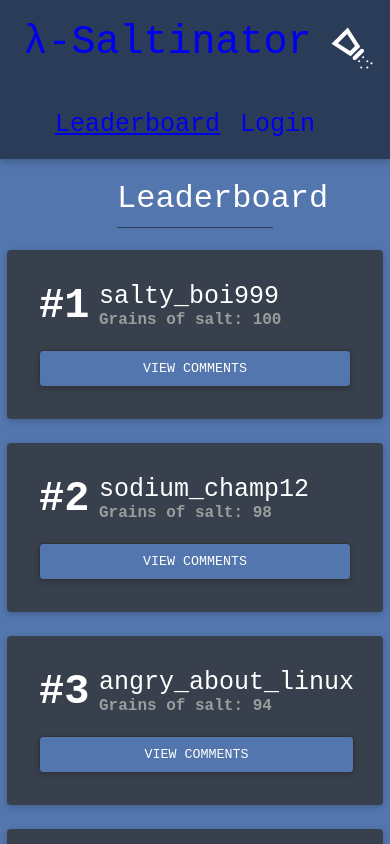
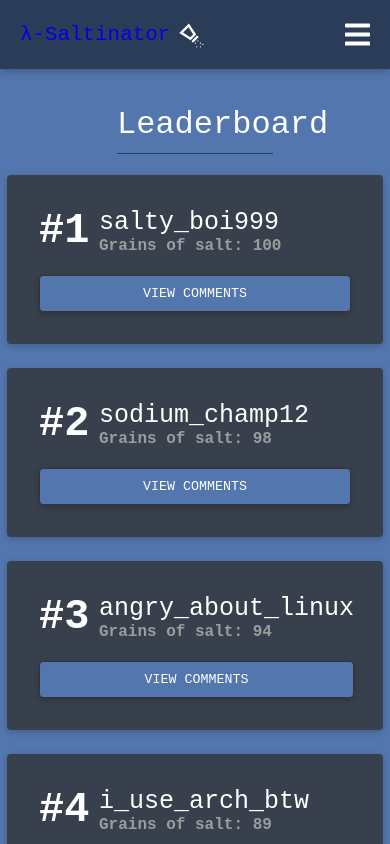
Before and after one commit to best-salitest-hacker-news-trolls/front-end, a React (Create React App) app in the folder saltinator/: page /leaderboard in a window 390 px wide. Shown: the top 844 px of the page. Built offline with nearby package versions, Linux system fonts and the light colour scheme.

Commit message:
add side drawer menu, responsive improvements

```diff
--- a/saltinator/src/App.js
+++ b/saltinator/src/App.js
@@ -20,7 +20,7 @@ const App = props => {
   return (
     <>
       <Router>
-        <Layout></Layout>
+        <Layout>
           <Switch>
             <Redirect exact from="/" to="/leaderboard"></Redirect>
             <Route path="/register">
@@ -37,8 +37,9 @@ const App = props => {
             </Route>
             <PrivateRoute path="/saved" component={Saved}></PrivateRoute>
           </Switch>
+          {props.errors && <Error message={props.errors.message}></Error>}
+        </Layout>
       </Router>
-      {props.errors && <Error message={props.errors.message}></Error>}
     </>
   );
 };
--- /dev/null
+++ b/saltinator/src/actions/toggleNav.js
@@ -0,0 +1,5 @@
+import { TOGGLE_NAV } from "./types";
+
+export const toggleNav = () => dispatch => {
+  dispatch({ type: TOGGLE_NAV });
+};
--- a/saltinator/src/actions/types.js
+++ b/saltinator/src/actions/types.js
@@ -27,3 +27,5 @@ export const SAVING_FAILURE = "SAVING_FAILURE";
 export const DELETE_LOADING = "DELETE_LOADING";
 export const DELETE_SUCCESS = "DELETE_SUCCESS";
 export const DELETE_FAILURE = "DELETE_FAILURE";
+
+export const TOGGLE_NAV = "TOGGLE_NAV";
--- /dev/null
+++ b/saltinator/src/components/layout/Drawer.js
@@ -0,0 +1,102 @@
+import React from "react";
+import styled from "styled-components";
+import { NavLink } from "react-router-dom";
+import { connect } from "react-redux";
+
+import { logout } from "../../actions/logout";
+import { toggleNav } from "../../actions/toggleNav";
+import colors from "../../styles/colors";
+import SearchForm from "./SearchForm";
+
+const Drawer = ({ isAuthenticated, logout, drawerIsVisible, toggleNav }) => {
+  return (
+    <Container>
+      <SideDrawer show={drawerIsVisible}>
+        <SearchForm></SearchForm>
+        <Links>
+          {isAuthenticated && (
+            <>
+              <StyledNavLink
+                activeStyle={activeStyles}
+                to="/leaderboard"
+                onClick={toggleNav}
+              >
+                Leaderboard
+              </StyledNavLink>
+              <StyledNavLink
+                activeStyle={activeStyles}
+                to="/saved"
+                onClick={toggleNav}
+              >
+                Favorites
+              </StyledNavLink>
+
+              <StyledNavLink to="/login" onClick={logout}>
+                Logout
+              </StyledNavLink>
+            </>
+          )}
+
+          {!isAuthenticated && (
+            <StyledNavLink to="/login" onClick={toggleNav}>
+              Login
+            </StyledNavLink>
+          )}
+        </Links>
+      </SideDrawer>
+    </Container>
+  );
+};
+
+const mapStateToProps = state => {
+  return {
+    isAuthenticated: state.isAuthenticated,
+    drawerIsVisible: state.drawerIsVisible
+  };
+};
+
+export default connect(mapStateToProps, { logout, toggleNav })(Drawer);
+
+const Container = styled.div`
+  max-width: 100%;
+  height: 100vh;
+  overflow: hidden;
+  position: relative;
+`;
+
+const SideDrawer = styled.nav`
+  z-index: 2;
+  transition: 0.4s ease-out all;
+  position: relative;
+  transform: ${props => (props.show ? `translateX(0)` : `translateX(200vw)`)};
+  display: flex;
+  flex-direction: column;
+  padding-top: 3rem;
+  align-items: center;
+  width: 100%;
+  height: 100vh;
+  background-color: ${colors.card};
+  max-width: 100vw;
+  overflow-x: hidden;
+`;
+
+const Links = styled.div`
+  display: flex;
+  flex-direction: column;
+  margin-top: 2rem;
+`;
+
+const activeStyles = {
+  textDecoration: "underline"
+};
+
+const StyledNavLink = styled(NavLink)`
+  text-decoration: none;
+  font-size: 36px;
+  margin-bottom: 2rem;
+  color: ${colors.text};
+
+  :hover {
+    color: #bbb;
+  }
+`;
--- a/saltinator/src/components/layout/Layout.js
+++ b/saltinator/src/components/layout/Layout.js
@@ -1,6 +1,29 @@
 import React from "react";
+import styled from "styled-components";
 import Navigation from "../navigation/Navigation";
+import Drawer from "./Drawer";
 
 export const Layout = ({ children }) => {
-  return <Navigation>{children}</Navigation>;
+  return (
+    <Container>
+      <Navigation></Navigation>
+      <Drawer></Drawer>
+      <Content>{children}</Content>
+    </Container>
+  );
 };
+
+const Container = styled.div`
+  max-width: 100%;
+  overflow-x: hidden;
+`;
+
+const Content = styled.main`
+  position: absolute;
+  top: 10%;
+  left: 50%;
+  transform: translate(-50%, 0);
+  z-index: 1;
+  display: flex;
+  justify-content: center;
+`;
--- a/saltinator/src/components/leaderboard/Leaderboard.js
+++ b/saltinator/src/components/leaderboard/Leaderboard.js
@@ -3,8 +3,6 @@ import axios from "axios";
 import LeaderCard from "./LeaderCard";
 import { leaderboardData } from "../../utils/mockData";
 import styled from "styled-components";
-
-import colors from "../../styles/colors";
 
 const HeaderContainer = styled.div`
   display: flex;
--- a/saltinator/src/components/navigation/navigation.js
+++ b/saltinator/src/components/navigation/navigation.js
@@ -5,8 +5,11 @@ import { connect } from "react-redux";
 
 import SearchForm from "../layout/SearchForm";
 import { logout } from "../../actions/logout";
+import { toggleNav } from "../../actions/toggleNav";
 
 const NavBar = styled.div`
+  z-index: 10;
+  position: relative;
   display: flex;
   justify-content: space-between;
   align-items: center;
@@ -15,8 +18,27 @@ const NavBar = styled.div`
   font-size: 40px;
   background-color: #2a3c58;
   box-shadow: 0px 2px 8px rgba(0, 0, 0, 0.25);
-  @media (max-width: 768px) {
-    flex-direction: column;
+
+  a:first-child {
+    font-size: calc(16px + 1.25vw);
+  }
+
+  div:not(:first-child) a {
+    font-size: calc(6px + 1vw);
+  }
+
+  @media (max-width: 900px) {
+    div:not(:first-child) a {
+      display: none;
+    }
+
+    form {
+      display: none;
+    }
+
+    img {
+      display: inline;
+    }
   }
 `;
 const NavLinks = styled.div`
@@ -28,8 +50,9 @@ const NavLinks = styled.div`
 `;
 const Logo = styled.div`
   display: flex;
+  align-items: center;
+  margin-left: 20px;
   white-space: nowrap;
-  padding: 20px 0 0 20px;
 `;
 
 const shake = keyframes`
@@ -55,9 +78,10 @@ const shake = keyframes`
 `;
 
 const SaltImage = styled.img`
-  width: 70px;
-  height: 70px;
+  width: calc(28px + 1.25vw);
+  height: auto;
   transform: scaleX(-1);
+  padding-top: 10px;
   margin-left: -15px;
 
   :hover {
@@ -78,11 +102,17 @@ const StyledNavLink = styled(NavLink)`
   }
 `;
 
+const Hamburger = styled.img`
+  display: none;
+  filter: invert(1);
+  width: 25px;
+`;
+
 const activeStyles = {
   textDecoration: "underline"
 };
 
-const Navigation = ({ logout, isAuthenticated }) => {
+const Navigation = ({ logout, isAuthenticated, toggleNav }) => {
   return (
     <NavBar>
       <Logo>
@@ -109,6 +139,7 @@ const Navigation = ({ logout, isAuthenticated }) => {
         )}
 
         {!isAuthenticated && <StyledNavLink to="/login">Login</StyledNavLink>}
+        <Hamburger onClick={toggleNav} src="../hamburger.svg" />
       </NavLinks>
     </NavBar>
   );
@@ -120,4 +151,4 @@ const mapStateToProps = state => {
   };
 };
 
-export default connect(mapStateToProps, { logout })(Navigation);
+export default connect(mapStateToProps, { logout, toggleNav })(Navigation);
--- a/saltinator/src/components/user/User.js
+++ b/saltinator/src/components/user/User.js
@@ -1,4 +1,4 @@
-import React from "react";
+import React, { useState, useEffect } from "react";
 import UserCard from "./UserCard";
 import styled from "styled-components";
 
--- a/saltinator/src/components/user/UserCard.js
+++ b/saltinator/src/components/user/UserCard.js
@@ -92,7 +92,7 @@ const UserCard = ({
       {pathname !== "/saved" ? (
         <>
           <div>
-            {comment} <br />- {username}
+            {comment} <br />- {hackerNewsUser}
           </div>
           {isAuthenticated && (
             <Button
--- a/saltinator/src/reducers/rootReducer.js
+++ b/saltinator/src/reducers/rootReducer.js
@@ -7,7 +7,8 @@ const initialState = {
   leaderboard: [],
   comments: [],
   savedComments: [],
-  userID: localStorage.getItem("salty_id") || null
+  userID: localStorage.getItem("salty_id") || null,
+  drawerIsVisible: false
 };
 
 export const rootReducer = (state = initialState, action) => {
@@ -100,6 +101,11 @@ export const rootReducer = (state = initialState, action) => {
         isLoading: false,
         userID: null
       };
+    case types.TOGGLE_NAV:
+      return {
+        ...state,
+        drawerIsVisible: !state.drawerIsVisible
+      };
     default:
       return state;
   }
```
Also changed, not shown: saltinator/public/hamburger.svg (added). Lines whose indentation alone changed are shown as unchanged.
